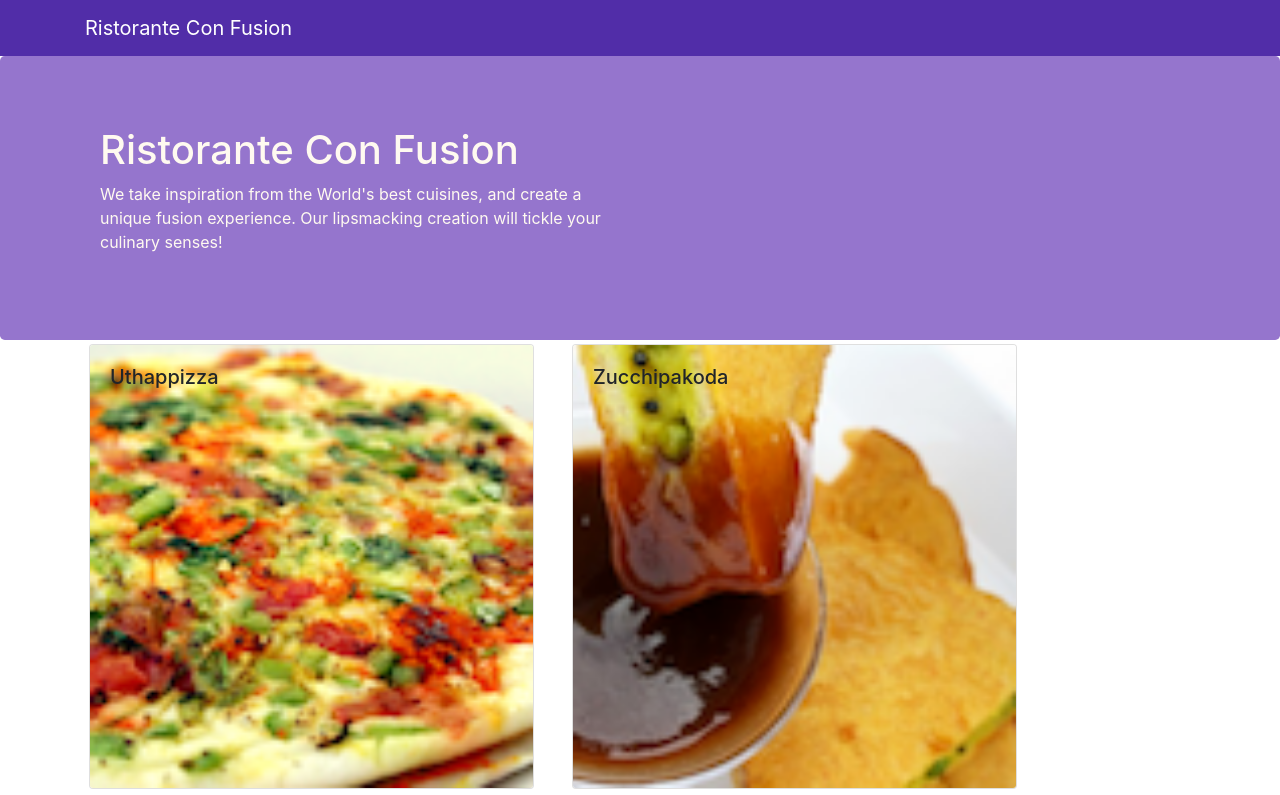
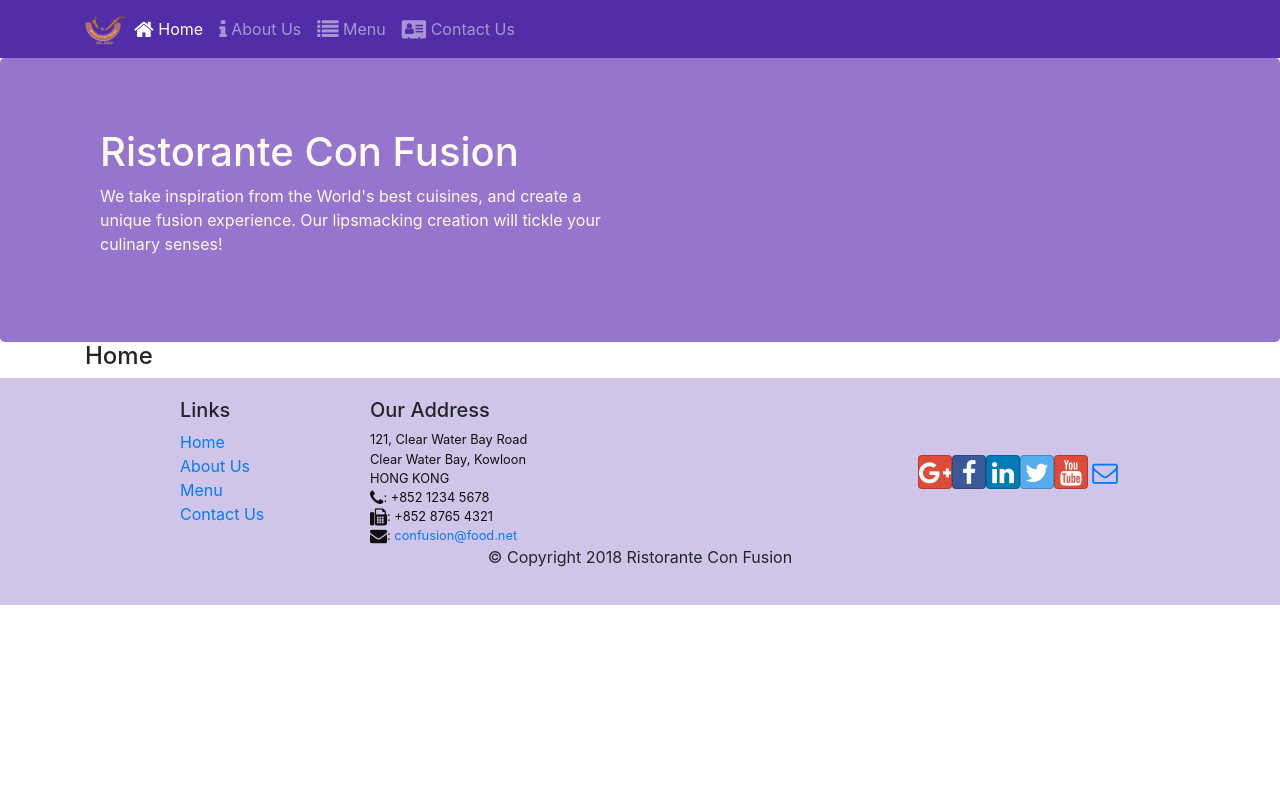
Before and after one commit to AnhvtpFX15041/FUNiXReactJSLAB, a React (Create React App) app: page /home in a window 1280 px wide. Shown: the top 795 px of the page. Built offline with nearby package versions, Linux system fonts and the light colour scheme.

Commit message:
React Router

```diff
--- a/package.json
+++ b/package.json
@@ -16,7 +16,7 @@
     "react-popper": "^0.9.2",
     "react-redux": "5.0.7",
     "react-redux-form": "1.16.8",
-    "react-router-dom": "4.2.2",
+    "react-router-dom": "^4.2.2",
     "react-scripts": "1.1.4",
     "react-transition-group": "2.3.0",
     "reactstrap": "^5.0.0",
--- a/src/App.js
+++ b/src/App.js
@@ -1,13 +1,16 @@
 import React, { Component } from 'react';
 import Main from './components/MainComponent';
 import './App.css';
+import { BrowserRouter } from 'react-router-dom';
 
 class App extends Component {
   render(){
     return (
-      <div>
-          <Main />
-      </div>
+      <BrowserRouter>
+        <div>
+            <Main />
+        </div>
+      </BrowserRouter>
     );
   }
 }
--- a/src/components/FooterComponent.js
+++ b/src/components/FooterComponent.js
@@ -1,4 +1,5 @@
 import React from 'react';
+import { Link } from 'react-router-dom';
 
 function Footer(props) {
     return(
@@ -8,10 +9,10 @@
                     <div className="col-4 offset-1 col-sm-2">
                         <h5>Links</h5>
                         <ul className="list-unstyled">
-                            <li><a href="#">Home</a></li>
-                            <li><a href="#">About</a></li>
-                            <li><a href="#">Menu</a></li>
-                            <li><a href="contactus.html">Contact</a></li>
+                            <li><Link to="/home">Home</Link></li>
+                            <li><Link to="/aboutus">About Us</Link></li>
+                            <li><Link to="/menu">Menu</Link></li>
+                            <li><Link to="/contactus">Contact Us</Link></li>
                         </ul>
                     </div>
                     <div className="col-7 col-sm-5">
--- a/src/components/HeaderComponent.js
+++ b/src/components/HeaderComponent.js
@@ -1,13 +1,53 @@
 import React, { Component } from 'react';
-import { Navbar, NavbarBrand, Jumbotron } from 'reactstrap';
-
+import { Navbar, NavbarBrand, Nav, NavbarToggler, Collapse, NavItem, Jumbotron } from 'reactstrap';
+import { NavLink } from 'react-router-dom';
 class Header extends Component {
+    constructor(props){
+        super(props);
+        this.state = {
+            isNavOpen: false
+        };
+        this.toggleNav = this.toggleNav.bind(this);
+    }
+    toggleNav(){
+        this.setState({
+            isNavOpen: !this.state.isNavOpen
+        });
+    }
     render(){
         return(
             <React.Fragment>
-                <Navbar dark>
+                <Navbar dark expand="md">
                     <div className="container">
-                        <NavbarBrand href="/">Ristorante Con Fusion</NavbarBrand>
+                        <NavbarToggler onClick={this.toggleNav} />
+                        <NavbarBrand className="mr-auto" href="/">
+                            <img src="assets/images/logo.png" height="30" width="41"
+                            alt="Ristorante Con Fusion" />
+                        </NavbarBrand>
+                        <Collapse isOpen={this.state.isNavOpen} navbar>
+                            <Nav navbar>
+                                <NavItem>
+                                    <NavLink className="nav-link" to="/home">
+                                        <span className="fa fa-home fa-lg"></span> Home
+                                    </NavLink>
+                                </NavItem>
+                                <NavItem>
+                                    <NavLink className="nav-link" to="/aboutus">
+                                        <span className="fa fa-info fa-lg"></span> About Us
+                                    </NavLink>
+                                </NavItem>
+                                <NavItem>
+                                    <NavLink className="nav-link" to="/menu">
+                                        <span className="fa fa-list fa-lg"></span> Menu
+                                    </NavLink>
+                                </NavItem>
+                                <NavItem>
+                                    <NavLink className="nav-link" to="/contactus">
+                                        <span className="fa fa-address-card fa-lg"></span> Contact Us
+                                    </NavLink>
+                                </NavItem>
+                            </Nav>
+                        </Collapse>
                     </div>
                 </Navbar>
                 <Jumbotron>
--- /dev/null
+++ b/src/components/HomeComponent.js
@@ -0,0 +1,10 @@
+import React from 'react';
+
+function Home(props){
+    return(
+        <div className="container">
+            <h4>Home</h4>
+        </div>
+    );
+}
+export default Home;
--- a/src/components/MainComponent.js
+++ b/src/components/MainComponent.js
@@ -1,16 +1,17 @@
 import React, { Component } from 'react';
+import Home from './HomeComponent';
 import Menu from './MenuComponent';
 import DishDetail from './DishdetailComponent';
 import Header from './HeaderComponent';
 import Footer from './FooterComponent';
 import { DISHES } from '../shared/dishes';
+import { Switch, Route, Redirect } from 'react-router-dom';
 
 class Main extends Component {
   constructor(props) {
     super(props);
     this.state = {
       dishes: DISHES,
-      selectedDish: null
     };
   }
   onDishSelect(dishId) {
@@ -18,13 +19,19 @@
     }
 
   render(){
+    const HomePage = () => {
+        return(
+            <Home />
+        );
+    }
     return (
       <div>
             <Header/>
-            <Menu dishes={this.state.dishes}
-                onClick={(dishId) => this.onDishSelect(dishId)} />
-            <DishDetail
-                dish={this.state.dishes.filter((dish) => dish.id === this.state.selectedDish)[0]}/>
+            <Switch>
+                <Route path="/home" component={HomePage}/>
+                <Route exact path="/menu" component={() => <Menu dishes={this.state.dishes}/>}/>
+                <Redirect to="/home" />
+            </Switch>
             <Footer/>
       </div>
     );
--- a/src/components/MenuComponent.js
+++ b/src/components/MenuComponent.js
@@ -3,7 +3,7 @@
 
     function RenderMenuItem({dish, onClick}){
         return(
-            <Card onClick={()=> onClick(dish.id)}>
+            <Card>
                 <CardImg width="100%" src={dish.image} alt={dish.name}/>
                 <CardImgOverlay>
                     <CardTitle>{dish.name}</CardTitle>
```
Also changed, not shown: 1 other file (tests, documents, lock files or other folders).
